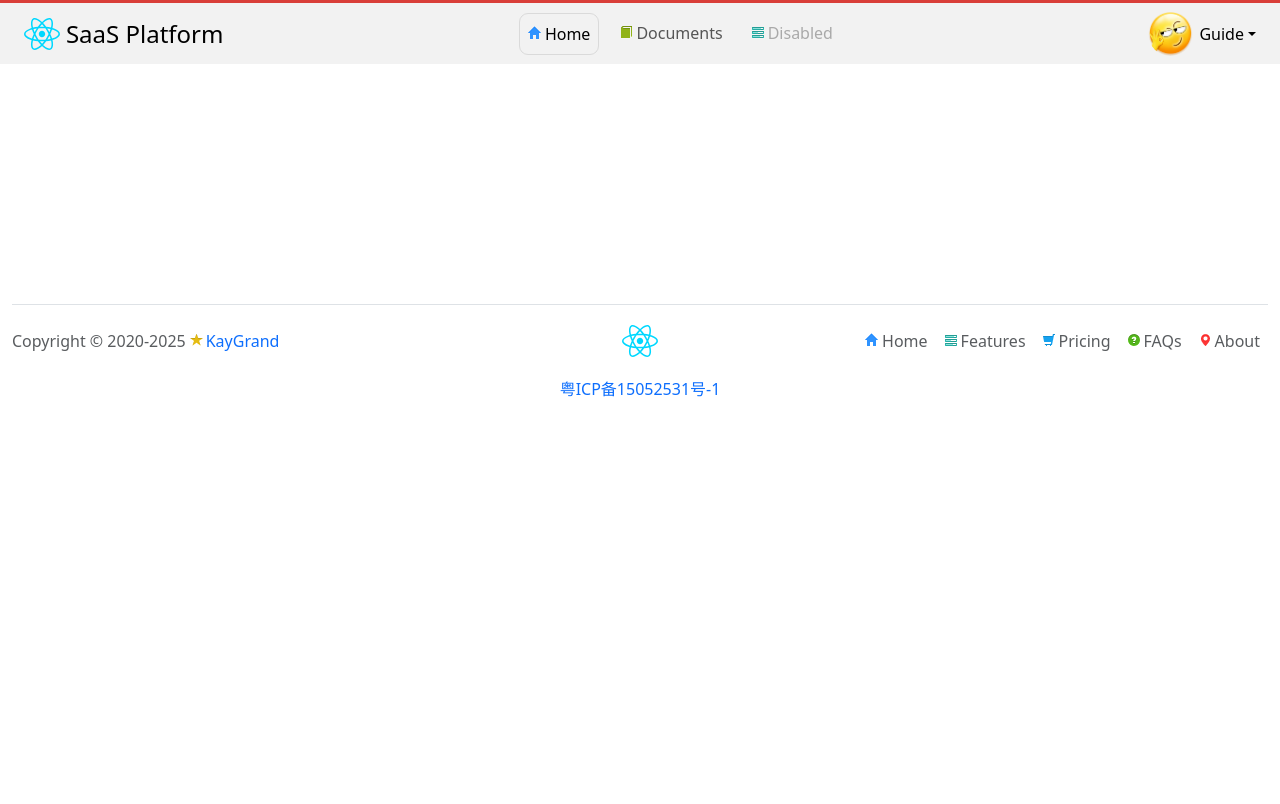
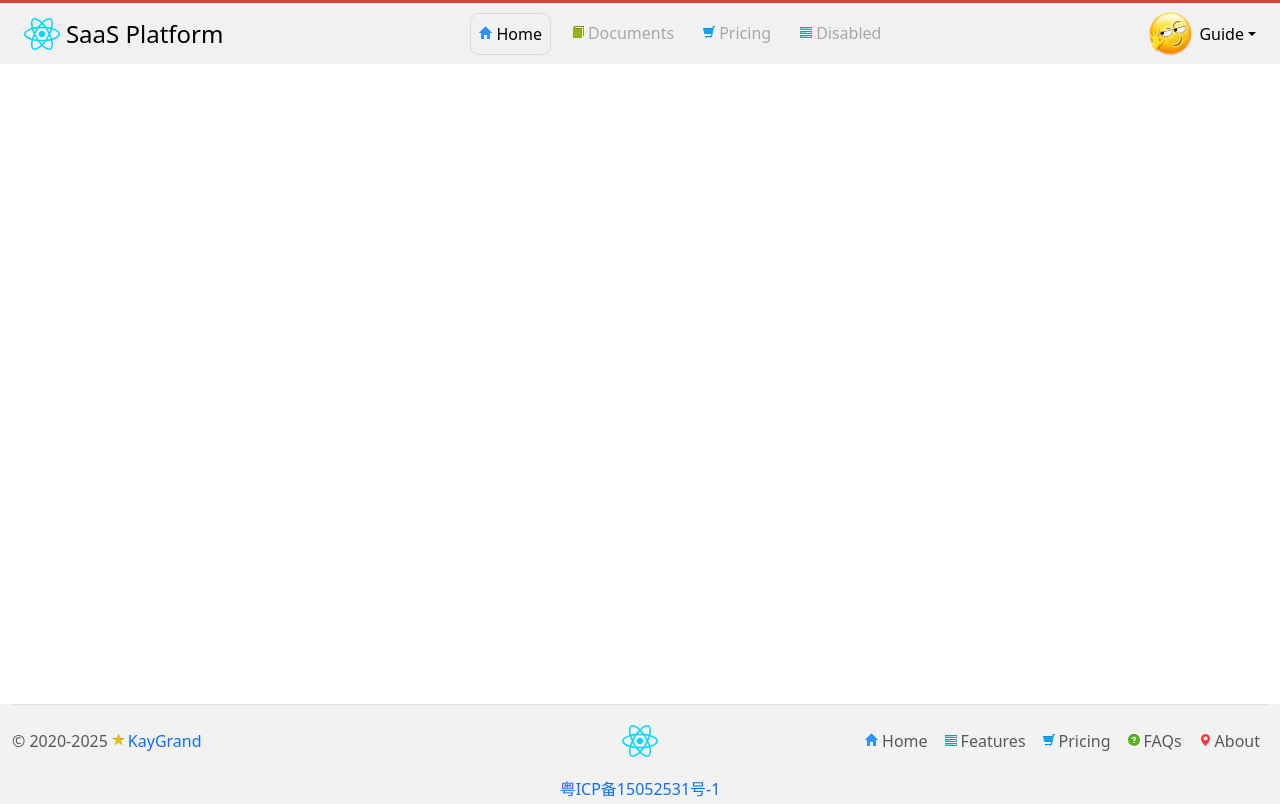
Before and after one commit to go-micro-saas/saas-frontend, a React (Vite) app: page / in a window 1280 px wide. Built offline with nearby package versions, Linux system fonts and the light colour scheme.

Commit message:
feat: 调整content最小高度

```diff
--- a/src/assets/layouts/css/page_content.css
+++ b/src/assets/layouts/css/page_content.css
@@ -1,3 +1,3 @@
-.my-page-content{
-    min-height: 30vh;
+.my-page-content-container{
+    min-height: 80vh;
 }
--- a/src/assets/layouts/css/page_footer.css
+++ b/src/assets/layouts/css/page_footer.css
@@ -1,3 +1,4 @@
-.my-page-footer {
+.my-page-footer-container {
     min-height: 100px;
+    background-color: #f2f2f2 !important;
 }
--- a/src/assets/layouts/css/page_header.css
+++ b/src/assets/layouts/css/page_header.css
@@ -1,5 +1,5 @@
 .my-header-navbar-container {
-    background-color: #f2f2f2 !important;
+    background-color: #f1f1f1 !important;
 }
 
 .my-header-navbar-nav {
--- a/src/components/layouts/PageContent.tsx
+++ b/src/components/layouts/PageContent.tsx
@@ -4,7 +4,7 @@ import '@src/assets/layouts/css/page_content.css';
 function PageContent() {
   return (
     <>
-      <div className="container my-page-content"> </div>
+      <div className="container my-page-content-container"> </div>
     </>
   )
 }
--- a/src/components/layouts/PageFooter.tsx
+++ b/src/components/layouts/PageFooter.tsx
@@ -5,10 +5,10 @@ import '@src/assets/layouts/css/page_footer.css';
 function PageFooter() {
   return (
     <>
-      <div className="container-fluid my-page-footer">
+      <div className="container-fluid my-page-footer-container">
         <footer className="d-flex flex-wrap justify-content-between align-items-center py-3 border-top">
           <p className="col-md-4 mb-0 text-body-secondary">
-            Copyright © 2020-2025
+            © 2020-2025
             <span className="my-margin-r3"></span>
             <a href="https://github.com/ikaiguang"
                className="text-decoration-none" target="_blank">
--- a/src/components/layouts/PageHeader.tsx
+++ b/src/components/layouts/PageHeader.tsx
@@ -34,10 +34,17 @@ function PageHeader() {
                   </a>
                 </li>
                 <li className="nav-item my-header-navbar-li">
-                  <a className="nav-link my-header-navbar-a" href="#">
+                  <a className="nav-link my-header-navbar-a disabled" href="#">
                     <i className="icon-book"></i>
                     <span className="my-margin-r3"></span>
                     Documents
+                  </a>
+                </li>
+                <li className="nav-item my-header-navbar-li">
+                  <a className="nav-link my-header-navbar-a disabled" aria-disabled="true">
+                    <i className="icon-shopping-cart"></i>
+                    <span className="my-margin-r3"></span>
+                    Pricing
                   </a>
                 </li>
                 <li className="nav-item my-header-navbar-li">
```
